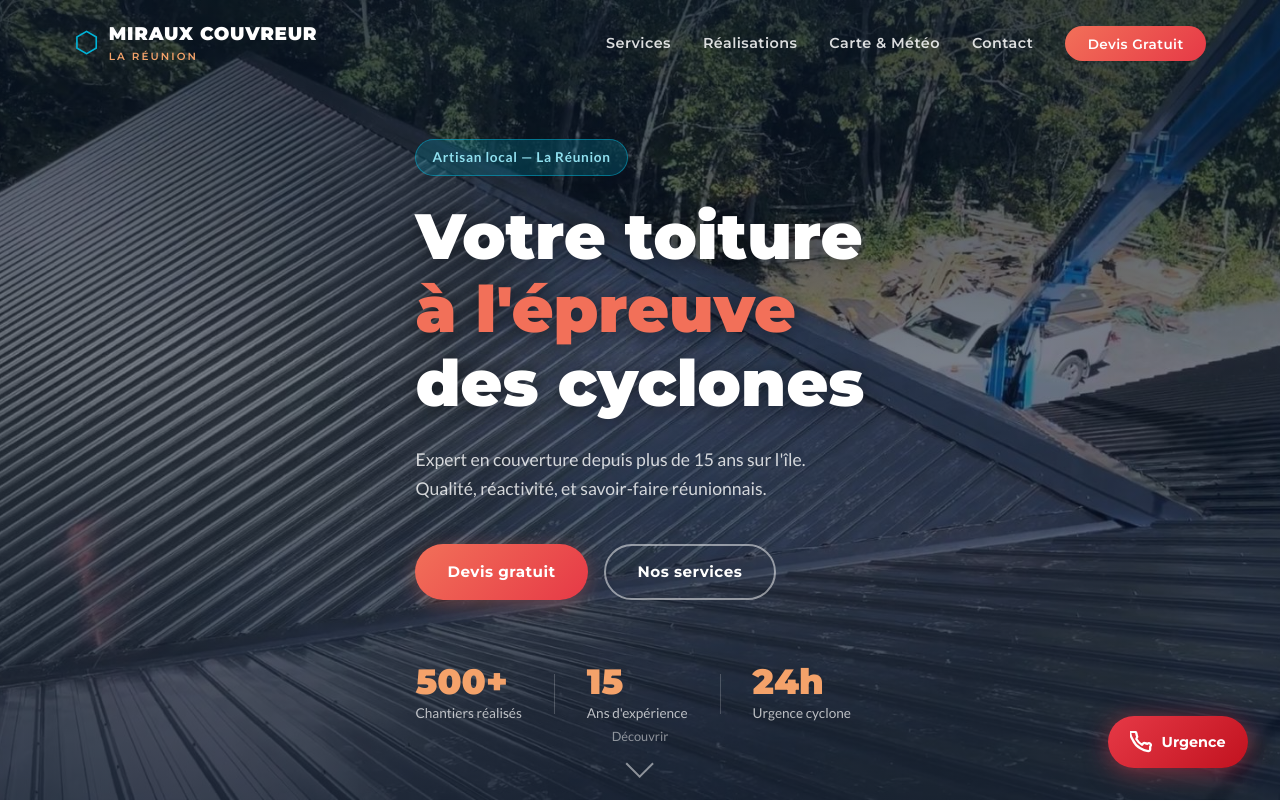
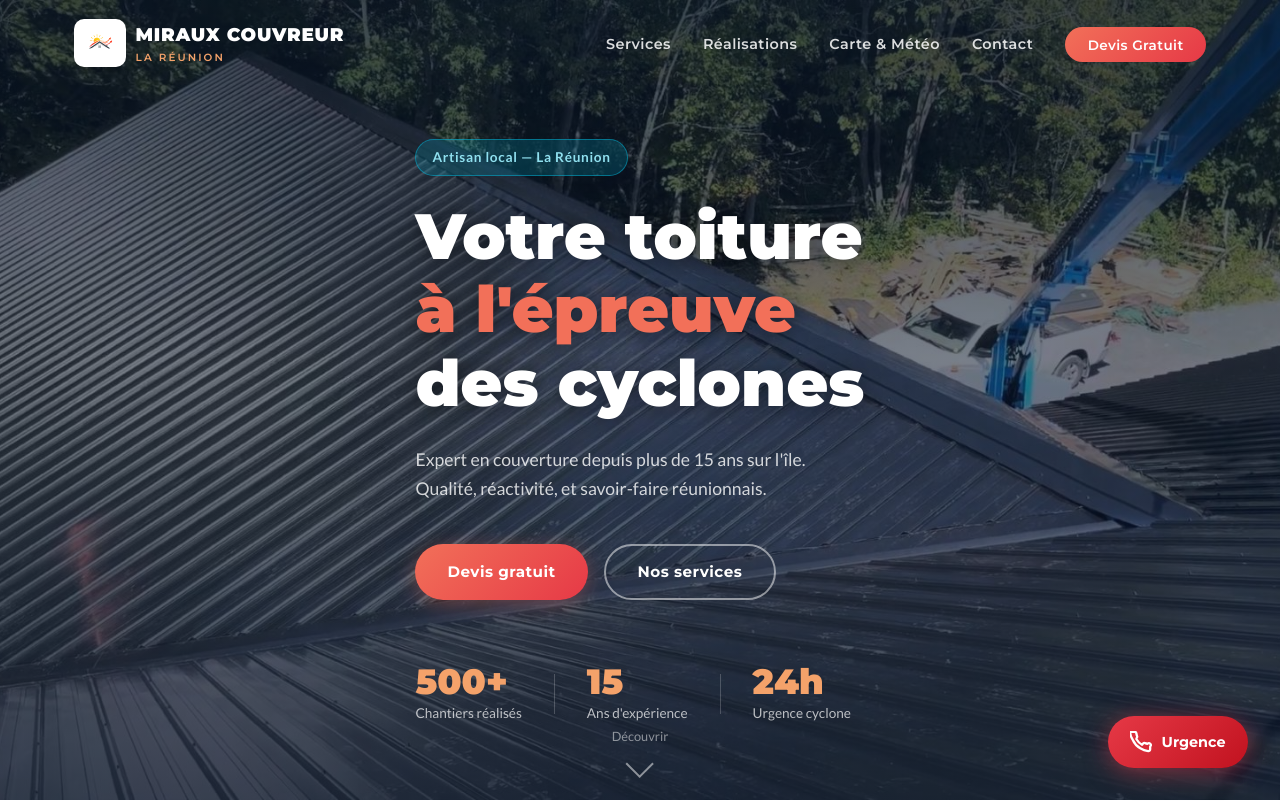
Before and after one commit to mirauxnormann/miraux-reunion, a plain HTML site: page index.html in a window 1280 px wide. Shown: the top 802 px of the page. Drawn offline with Linux system fonts and the light colour scheme.

Commit message:
Integrate real logo with white badge in nav and footer (v15)

```diff
--- a/assets/css/style.css
+++ b/assets/css/style.css
@@ -135,10 +135,20 @@ a { color: inherit; text-decoration: none; }
   gap: .6rem;
   font-family: var(--font-head);
 }
-.logo-icon {
-  font-size: 1.8rem;
-  color: var(--turquoise);
-  line-height: 1;
+.logo-icon-wrap {
+  display: flex;
+  align-items: center;
+  justify-content: center;
+  background: white;
+  border-radius: 10px;
+  padding: 5px 7px;
+  box-shadow: 0 2px 10px rgba(0,0,0,.18);
+  flex-shrink: 0;
+}
+.logo-img {
+  height: 38px;
+  width: auto;
+  display: block;
 }
 .logo-text {
   font-size: 1.15rem;
--- a/index.html
+++ b/index.html
@@ -8,7 +8,7 @@
   <link rel="preconnect" href="https://fonts.googleapis.com" />
   <link rel="preconnect" href="https://fonts.gstatic.com" crossorigin />
   <link href="https://fonts.googleapis.com/css2?family=Montserrat:wght@400;600;700;900&family=Lato:wght@300;400;700&display=swap" rel="stylesheet" />
-  <link rel="stylesheet" href="assets/css/style.css?v=14" />
+  <link rel="stylesheet" href="assets/css/style.css?v=15" />
 </head>
 <body>
 
@@ -27,7 +27,7 @@
 <nav id="navbar">
   <div class="nav-inner">
     <a href="#" class="logo">
-      <span class="logo-icon">⬡</span>
+      <span class="logo-icon-wrap"><img src="assets/images/logo-miraux.png" alt="Logo MIRAUX Couvreur" class="logo-img"></span>
       <span class="logo-text">MIRAUX COUVREUR<span>LA RÉUNION</span></span>
     </a>
     <ul class="nav-links" id="navLinks">
@@ -574,7 +574,7 @@
   <span class="fab-label">Urgence</span>
 </a>
 
-<script src="assets/js/main.js?v=14"></script>
-<script src="assets/js/meteo.js?v=14"></script>
+<script src="assets/js/main.js?v=15"></script>
+<script src="assets/js/meteo.js?v=15"></script>
 </body>
 </html>
```
Also changed, not shown: assets/images/logo-miraux.png (added).
